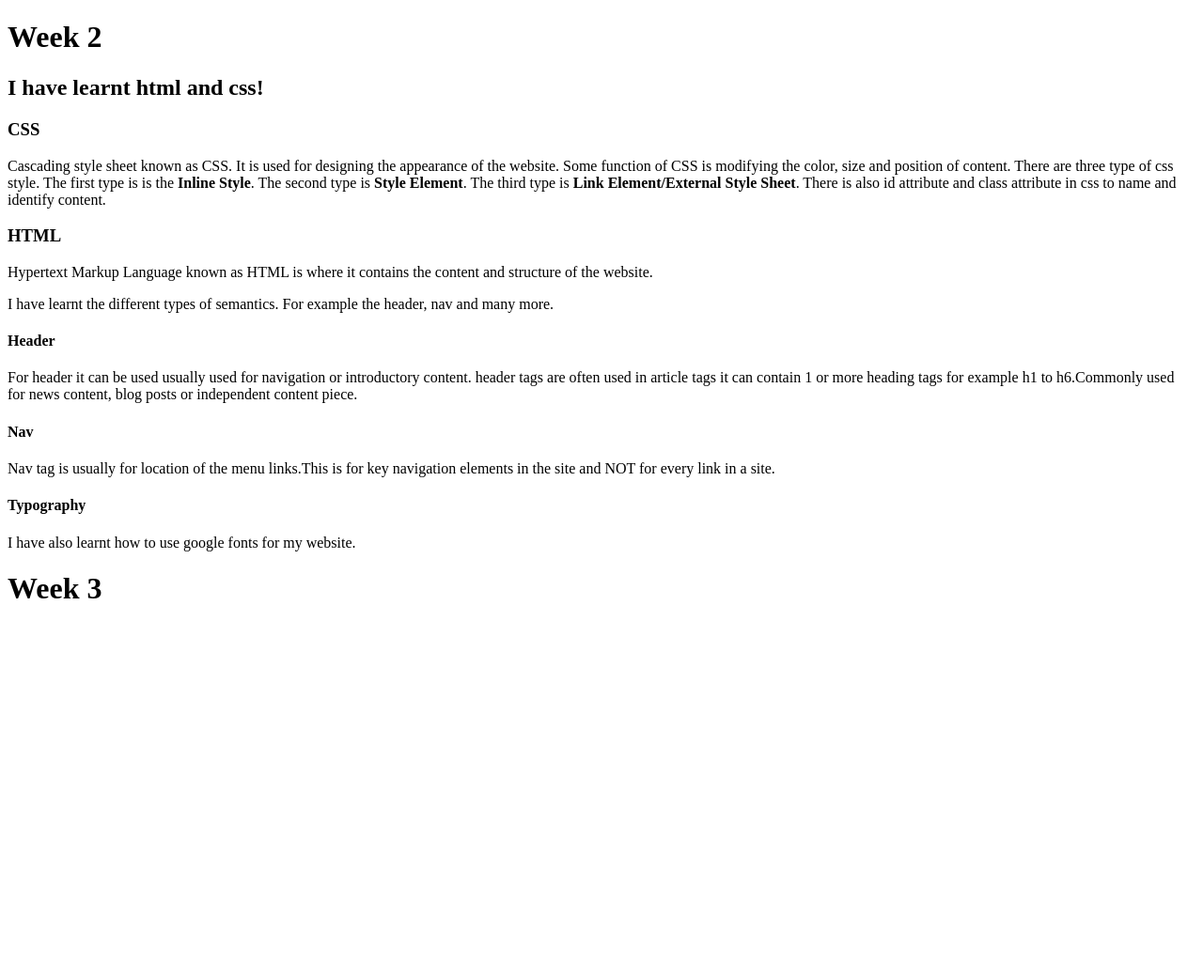
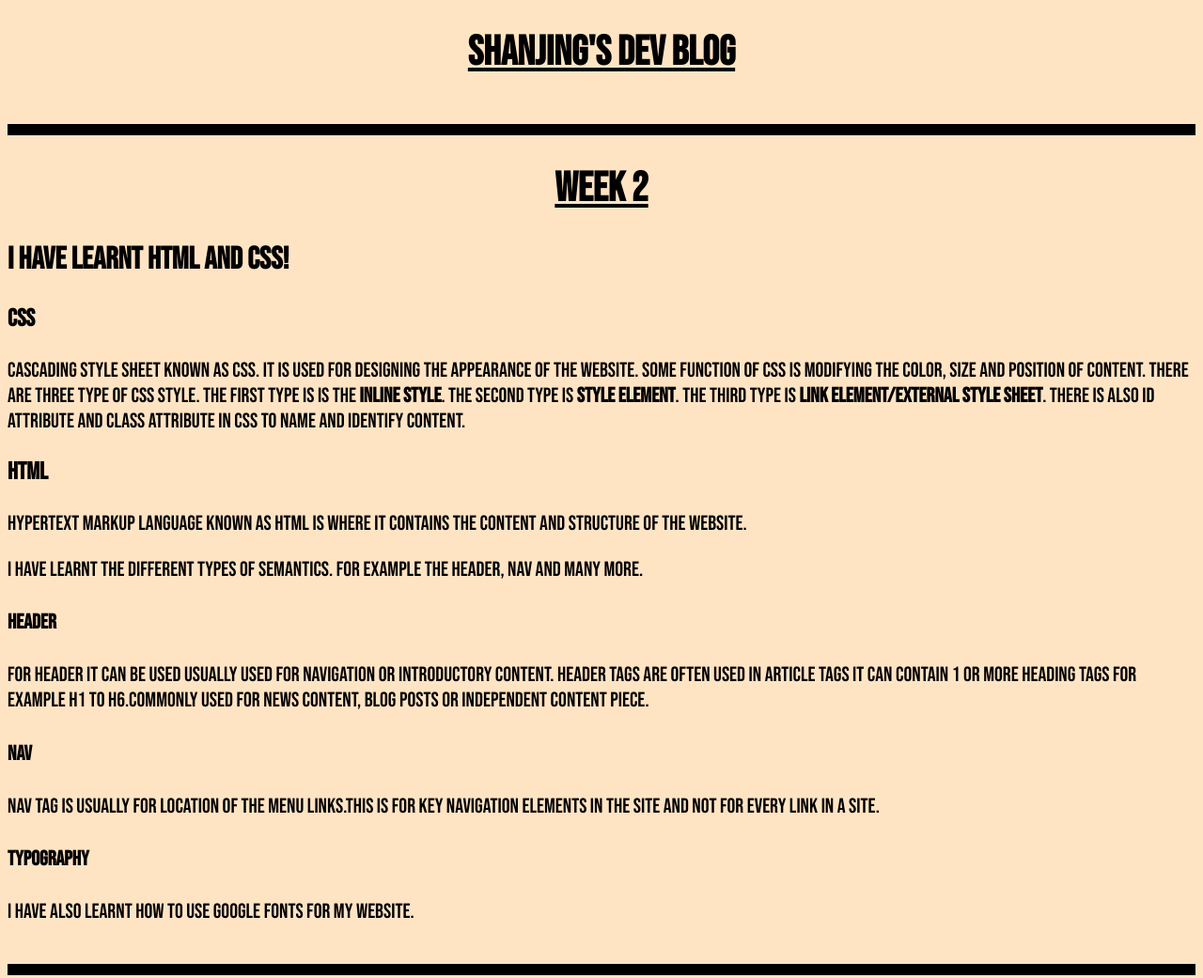
Before and after one commit to ESESJAY/myblog, a plain HTML site: page index.html in a window 1280 px wide. Shown: the top 1041 px of the page at 94% size. Before the commit the page ends 800 px from the top, so only its background shows below. Drawn offline with Linux system fonts and the light colour scheme.

Commit message:
week 2 update

```diff
--- /dev/null
+++ b/index.css
@@ -0,0 +1,8 @@
+hr {
+    position: relative;
+    top: 20px;
+    border: none;
+    height: 12px;
+    background: black;
+    margin-bottom: 50px;
+}
--- a/index.html
+++ b/index.html
@@ -4,10 +4,30 @@
     <meta charset="UTF-8">
     <meta http-equiv="X-UA-Compatible" content="IE=edge">
     <meta name="viewport" content="width=device-width, initial-scale=1.0">
-    <title>Document</title>
+    <link rel="preconnect" href="https://fonts.googleapis.com">
+<link rel="preconnect" href="https://fonts.gstatic.com" crossorigin>
+<link href="https://fonts.googleapis.com/css2?family=Bebas+Neue&display=swap" rel="stylesheet">
+    <title>Shanjing's Dev Blog</title>
 </head>
-<body>
-    <h1>Week 2</h1>
+<style>
+     hr {
+        position: relative;
+        top: 20px;
+        border: none;
+        height: 12px;
+        background: black;
+        margin-bottom: 50px;
+    }
+
+    h1{
+        text-align: center;
+    }
+</style>
+<body style="font-family: 'Bebas Neue', cursive;font-size: 22px;background-color: bisque;">
+    <h1><u>Shanjing's Dev Blog</u></h1>
+    <hr>
+    <div style="background-color: bisque;">
+    <h1><u>Week 2</u></h1>
     <h2>I have learnt html and css!</h2>
     <h3>CSS</h3>
     <p>Cascading style sheet known as CSS. It is used for designing the appearance of the website. Some function of CSS is modifying the color, size and position of content. There are three type of css style. The first type is is the <strong>Inline Style</strong>. The second type is <strong>Style Element</strong>. The third type is <strong>Link Element/External Style Sheet</strong>. There is also id attribute and class attribute in css to name and identify content.</p>
@@ -20,8 +40,9 @@
       <p>Nav tag is usually for location of the menu links.This is for key navigation elements in the site and NOT for every link in a site.</p>
       <h4>Typography</h4>
       <p>I have also learnt how to use google fonts for my website.</p>
-      <h1>Week 3</h1>
-
+    </div>
+    <hr>
+    <h1><u>Week 3</u></h1>
 
 </body>
 </html>
```
